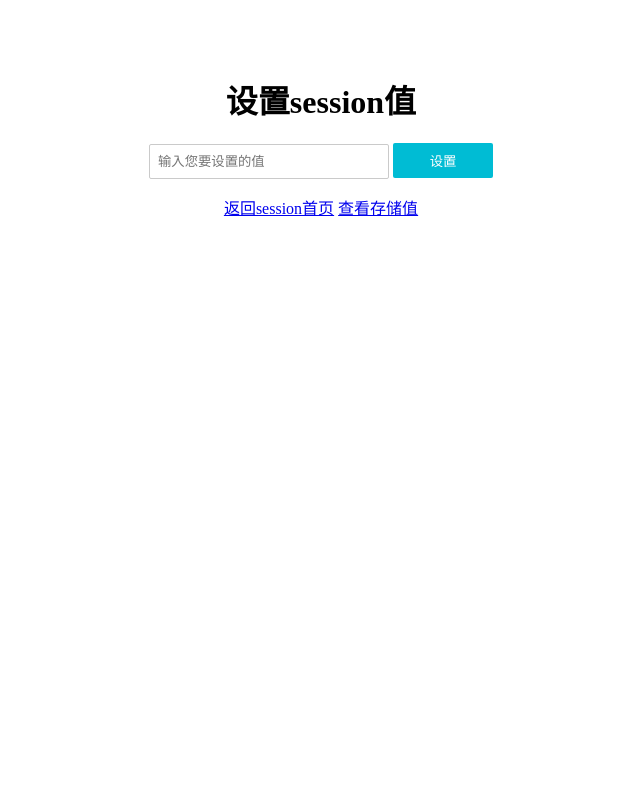
After one commit to Talkyunyun/django-demo, a Django app: template sessionAlim/templates/set.html in a window 1280 px wide. The commit adds this page. Shown: the whole page, without its empty margins (319-959 px from the left). Run offline with Django 3.2, Linux system fonts and the light colour scheme; the template is opened without the code that fills it, so the values that code supplies are empty.

Commit message:
开发session模块

```diff
--- /dev/null
+++ b/sessionAlim/templates/set.html
@@ -0,0 +1,43 @@
+<html>
+<head>
+<title>设置session</title>
+<style type="text/css">
+input[type='text'] {
+	width: 240px;
+    height: 35px;
+    border-radius: 2px;
+    outline: none;
+    border: 1px solid #cacaca;
+    padding: 8px;
+}
+input[type='text']:focus{
+	border-color:darkturquoise;
+}
+input[type='submit']{
+	width: 100px;
+    height: 35px;
+    background: #00BCD4;
+    border: none;
+    border-radius: 2px;
+    color: white;
+}
+
+</style>
+</head>
+<body>
+<h1 style="text-align:center;margin-top:6%">设置session值</h1>
+
+<div style="text-align:center;">
+	<form action="" method="post">
+		<input type="text" name="name" placeholder="输入您要设置的值" />
+		<input type="submit" value="设置"/>
+	</form>
+</div>
+
+<div style="text-align:center;">
+	<a href="/session/">返回session首页</a>
+	<a href="/session/get/">查看存储值</a>
+</div>
+
+</body>
+</html>
```
Also changed, not shown: django_demo/settings.py (+14 -0 lines), sessionAlim/templates/index.html (+6 -1 lines), sessionAlim/views.py (+33 -3 lines), 3 other files.
